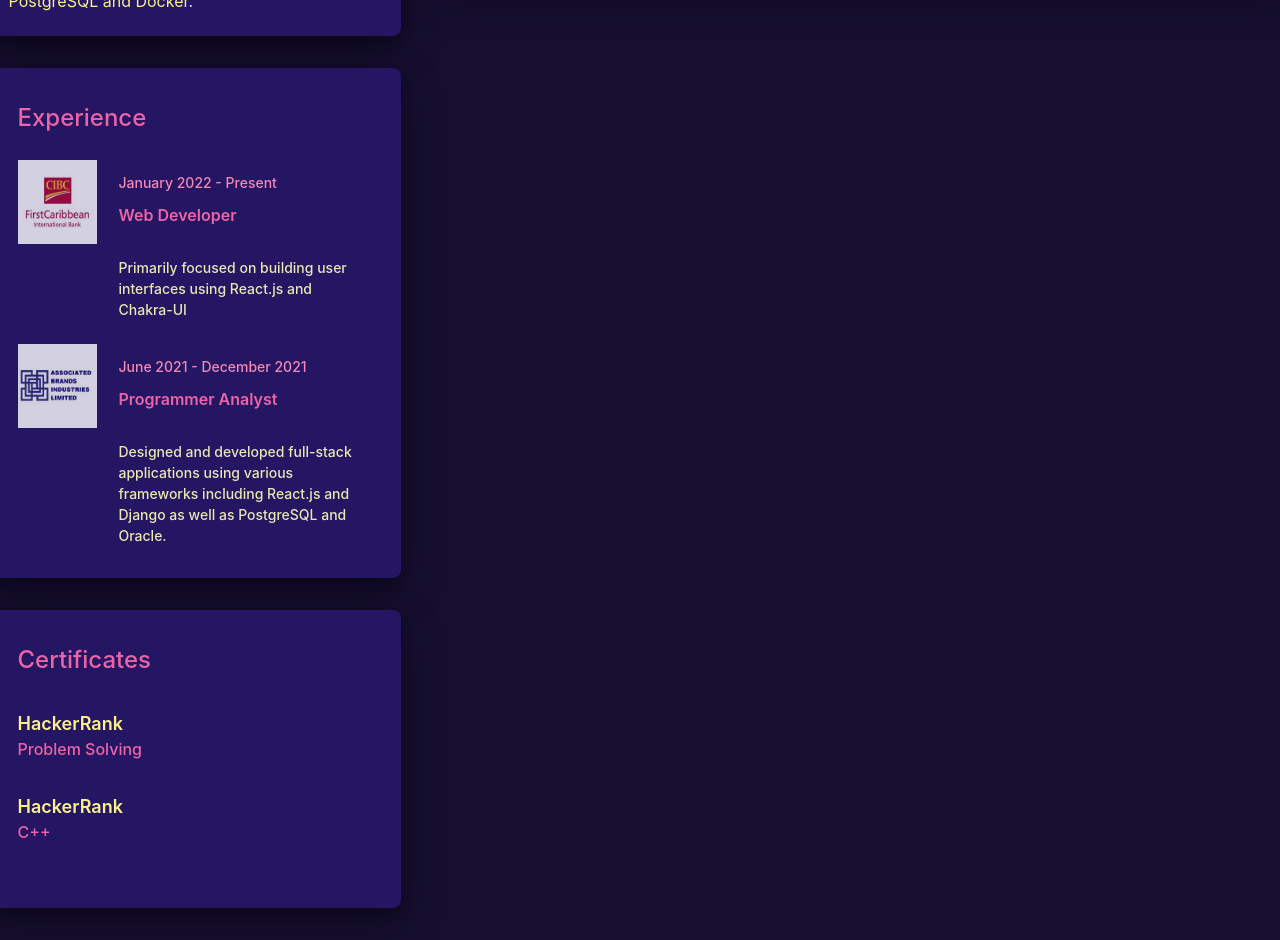
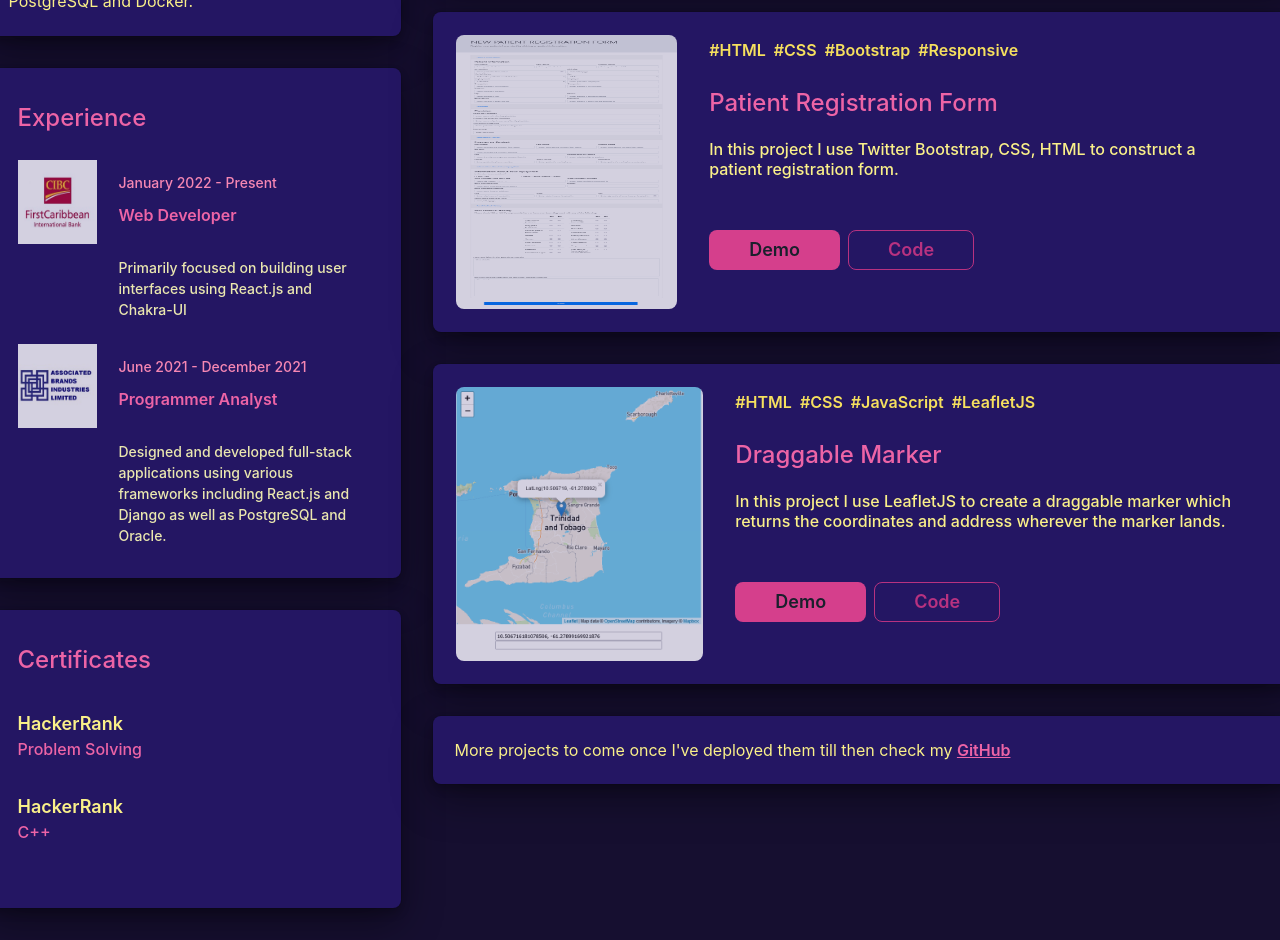
Before and after one commit to nb341/portfolio, a React (Create React App) app: page / in a window 1280 px wide. Shown: the part 740-1680 px from the top of the page. Built offline with nearby package versions, Linux system fonts and the light colour scheme.

Commit message:
added more projects

```diff
--- a/src/components/Projects.js
+++ b/src/components/Projects.js
@@ -1,8 +1,8 @@
 import React from "react";
-import { Box, Text, Link, Image, ButtonGroup, Button } from "@chakra-ui/react";
+import { Box, Text, Link, Image, ButtonGroup, Button, AlertDialog } from "@chakra-ui/react";
 import imgUploader from '../assets/image-uploader.png';
-
-
+import patientForm from '../assets/Patient-Registration-Form.png';
+import mapDragger from "../assets/mapDragger.png";
 const ProjectItem = (props) => {
     const {img, description, tags, title, code, demo} = props;
     return(
@@ -18,6 +18,7 @@ const ProjectItem = (props) => {
                 borderWidth='0'
                 overflow='hidden'
                 boxShadow={'dark-lg'}
+                mt={'32px'}
                 >
 
                 <Image h={'274px'} w={'322px'} src={img} borderRadius={'lg'} mr={{ lg:'32px'}} opacity={0.8}/>
@@ -96,6 +97,30 @@ export default function Projects(){
                 title={'Image Uploader'}
                 description={'In this project I use React.js and CSS for the frontend as well as Redux for state management. I also use NodeJS to handle upload and storage to the server.'}
                 />
+            <ProjectItem
+                tags={['HTML', 'CSS', 'Bootstrap', 'Responsive']}
+                code={"https://github.com/nb341/systemaid"}
+                demo={"https://systemaid-nb341.vercel.app/"}
+                img={patientForm}
+                title={'Patient Registration Form'}
+                description={'In this project I use Twitter Bootstrap, CSS, HTML to construct a patient registration form.'}
+                />
+            <ProjectItem
+                tags={['HTML', 'CSS', 'JavaScript', 'LeafletJS']}
+                code={"https://github.com/nb341/leaflet-map"}
+                demo={"https://leaflet-map-sooty.vercel.app/"}
+                img={mapDragger}
+                title={'Draggable Marker'}
+                description={'In this project I use LeafletJS to create a draggable marker which returns the coordinates and address wherever the marker lands.'}
+                />
+                <Text                     padding={'22px'}
+                    bgColor={'#241663'}
+                    borderRadius={'lg'}
+                    mt={'32px'}
+                    borderWidth='0'
+                    overflow='hidden'
+                    boxShadow={'dark-lg'}
+                    color={'yellow.200'}>More projects to come once I've deployed them till then check my <Link color={'pink.400'} fontWeight={'600'} textDecoration={'underline'} href="https://github.com/nb341" isExternal>GitHub</Link></Text>
         </Box>
     )
 }
```
Also changed, not shown: src/assets/Patient-Registration-Form.png (added), src/assets/mapDragger.png (added).
